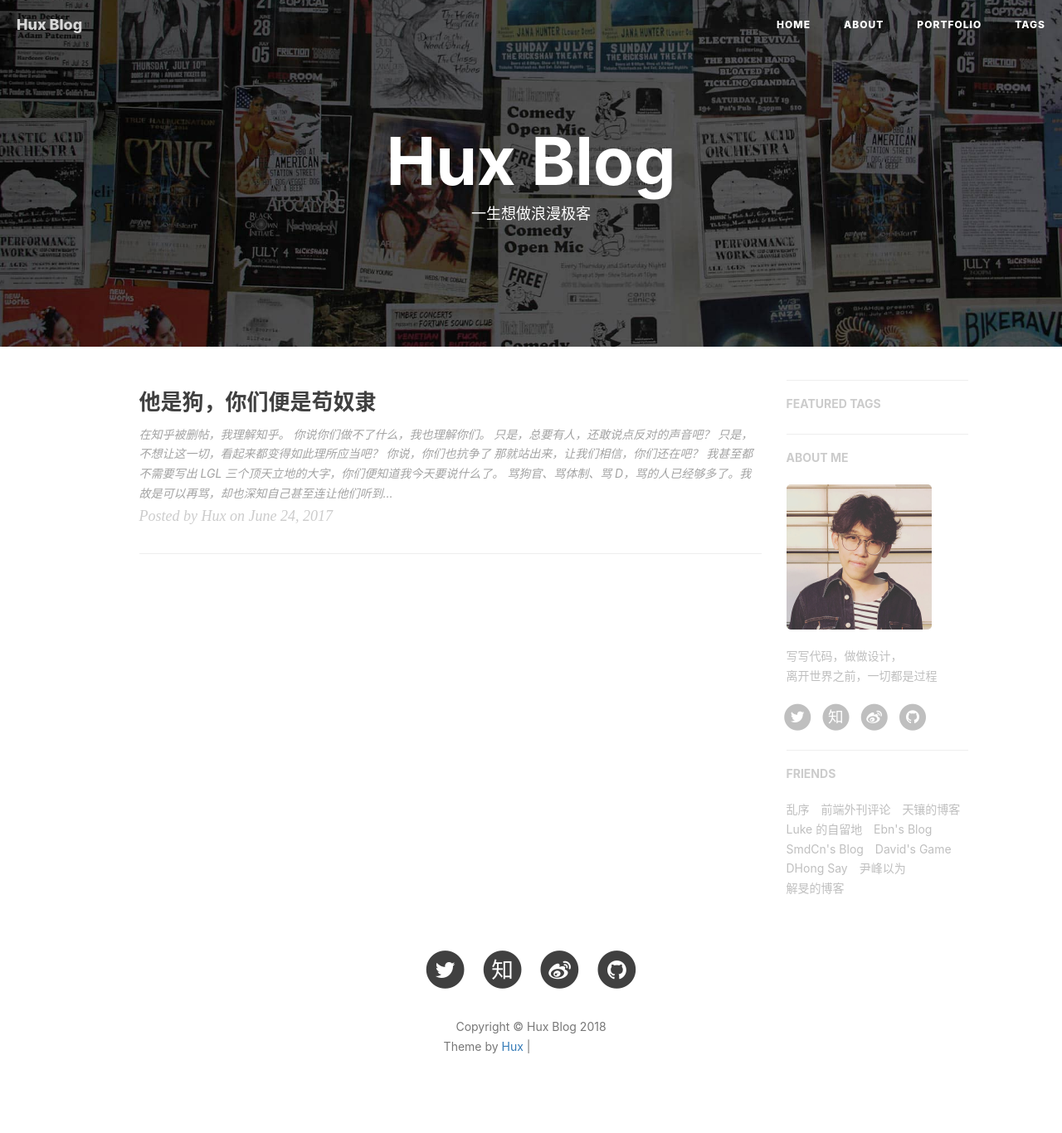
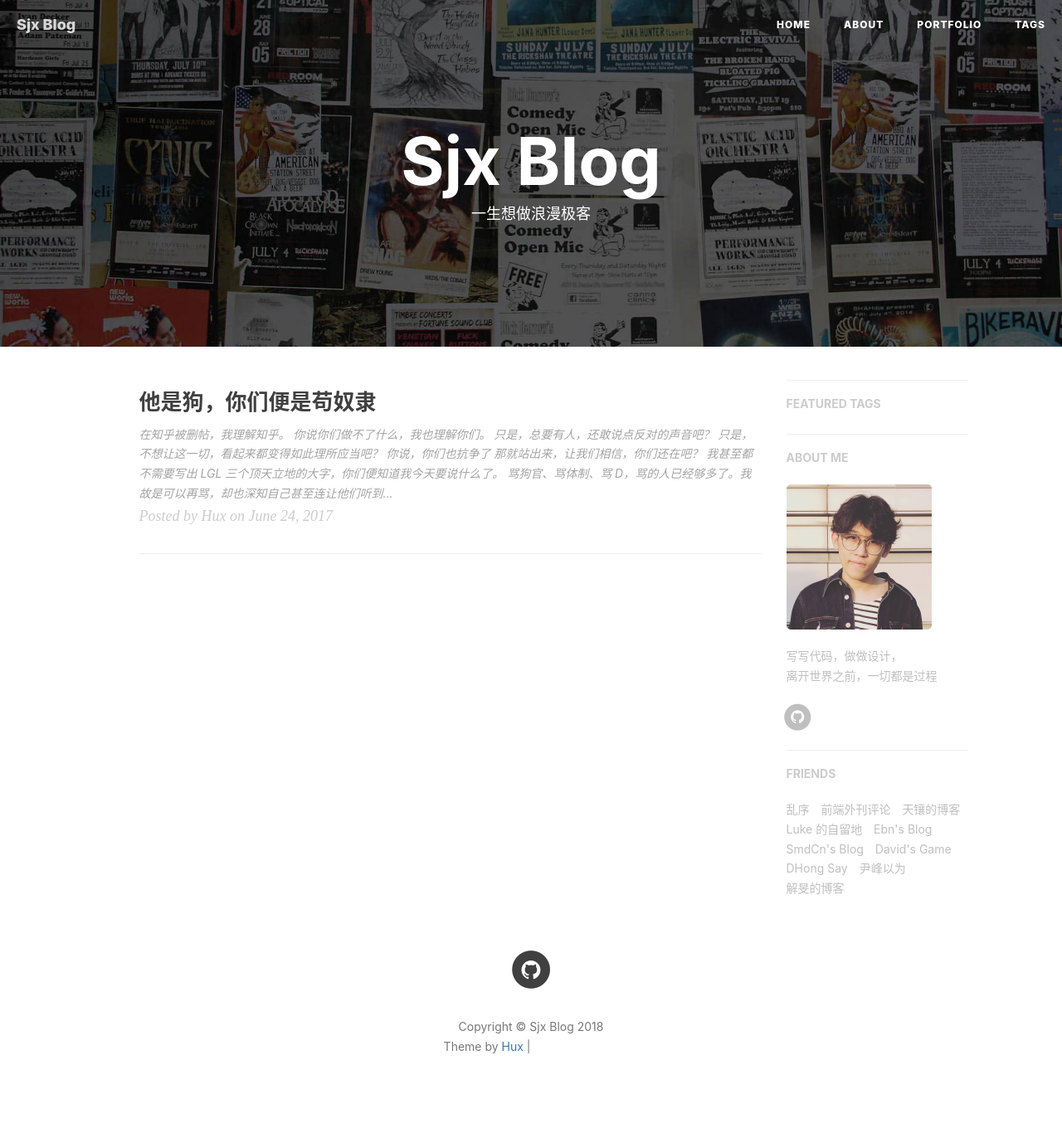
Before and after one commit to shujianxiong/shujianxiong.github.io, a Jekyll site: the page built from index.html, in a window 1280 px wide. Shown: the whole page at 83% size. Built offline with Jekyll 4.4.1, drawn with Linux system fonts in a browser that asks for light colours; nearby versions of some CDN libraries; the list of posts is cut into pages by our own code; comment, search, counter and statistics services are not loaded; part of the change alters nothing that is shown; grey boxes are pictures that could not be loaded.

Commit message:
Update _config.yml

```diff
--- a/_config.yml
+++ b/_config.yml
@@ -1,21 +1,21 @@
 # Site settings
-title: Hux Blog
-SEOTitle: 黄玄的博客 | Hux Blog
+title: Sjx Blog
+SEOTitle: 舒剑雄的博客 | Sjx Blog
 header-img: img/home-bg.jpg
 email: huxpro@gmail.com
-description: "关于前端与设计、黑客与画家 | 黄玄，Web & Mobile Lover，Software Engineer，UX Designer | 这里是 @Hux黄玄 的个人博客，与你一起发现更大的世界。"
-keyword: "黄玄, Hux黄玄, Hux, 鬼栈, huxpro, @huxpro, 黄玄的博客, Hux Blog, 博客, 个人网站, 互联网, Web, JavaScript, 前端, 设计"
-url: "https://huangxuan.me"              # your host, for absolute URL
+description: "关于java，思想家 | 舒剑雄，Web &think | 这里是 舒剑雄 的个人博客，与你一起发现更大的世界。"
+keyword: "舒剑雄, Sjx, 鬼栈, 舒剑雄的博客,  博客, 个人网站, 互联网, Web, JavaScript"
+url: "https://shujianxiong.github.io"              # your host, for absolute URL
 baseurl: ""                             # for example, '/blog' if your blog hosted on 'host/blog'
 
 
 
 # SNS settings
 RSS: false
-weibo_username:     huxpro
-zhihu_username:     huxpro
-github_username:    huxpro
-twitter_username:   huxpro
+#weibo_username:     huxpro
+#zhihu_username:     huxpro
+github_username:    shujianxiong
+#twitter_username:   huxpro
 #facebook_username:  huxpro
 # linkedin_username:  firstname-lastname-idxxxx
 
@@ -61,7 +61,7 @@ netease_comment: false
 
 # Google Analytics
 ga_track_id: 'UA-49627206-1'            # Format: UA-xxxxxx-xx
-ga_domain: huangxuan.me
+ga_domain: shujianxiong.github.io
 
 
 
```
